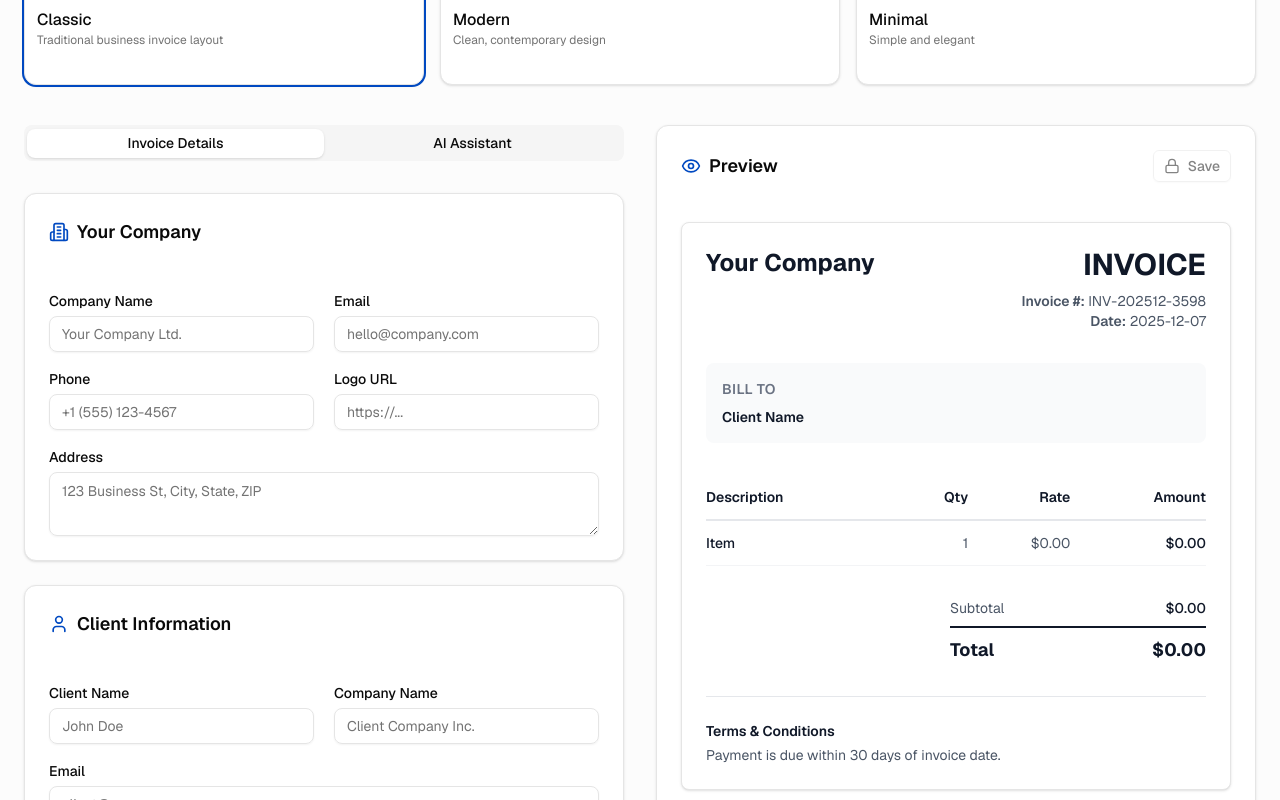
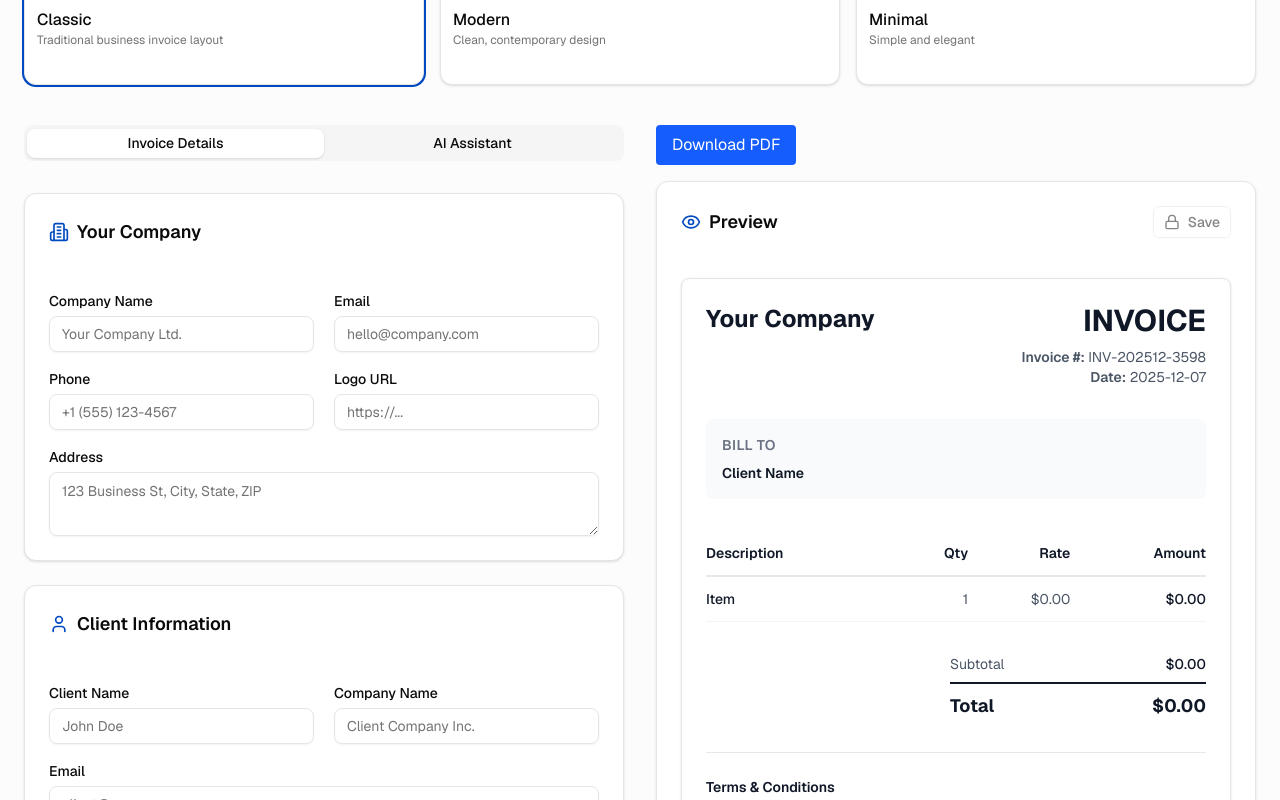
Before and after one commit to Hamzafarooq787/v0-invoice-generator-saa-s, a Next.js app: page /invoice in a window 1280 px wide. Shown: the part 1180-1980 px from the top of the page. Built offline with nearby package versions, Linux system fonts and the light colour scheme; no server answers.

Commit message:
Add PDF download button to invoice generator

```diff
--- a/components/invoice/invoice-generator.tsx
+++ b/components/invoice/invoice-generator.tsx
@@ -14,6 +14,7 @@ import {
   calculateTotal,
 } from "@/lib/invoice"
 import type { InvoiceFormData, LineItem } from "@/lib/types"
+import GeneratePDFButton from "@/components/GeneratePDFButton"
 
 export default function InvoiceGenerator() {
   const [invoiceData, setInvoiceData] = useState<InvoiceFormData>(getDefaultInvoiceData())
@@ -156,8 +157,16 @@ export default function InvoiceGenerator() {
         </div>
 
         {/* Preview Section */}
-        <div id="invoice-preview" className="lg:sticky lg:top-24 lg:self-start">
-          <InvoicePreview data={invoiceData} />
+        <div className="lg:sticky lg:top-24 lg:self-start">
+          {/* Download PDF button (visible on screen, hidden in print) */}
+          <div className="mb-4 print-hidden">
+            <GeneratePDFButton />
+          </div>
+
+          {/* Only this area is included in the PDF */}
+          <div id="invoice-preview">
+            <InvoicePreview data={invoiceData} />
+          </div>
         </div>
       </div>
     </div>
```
